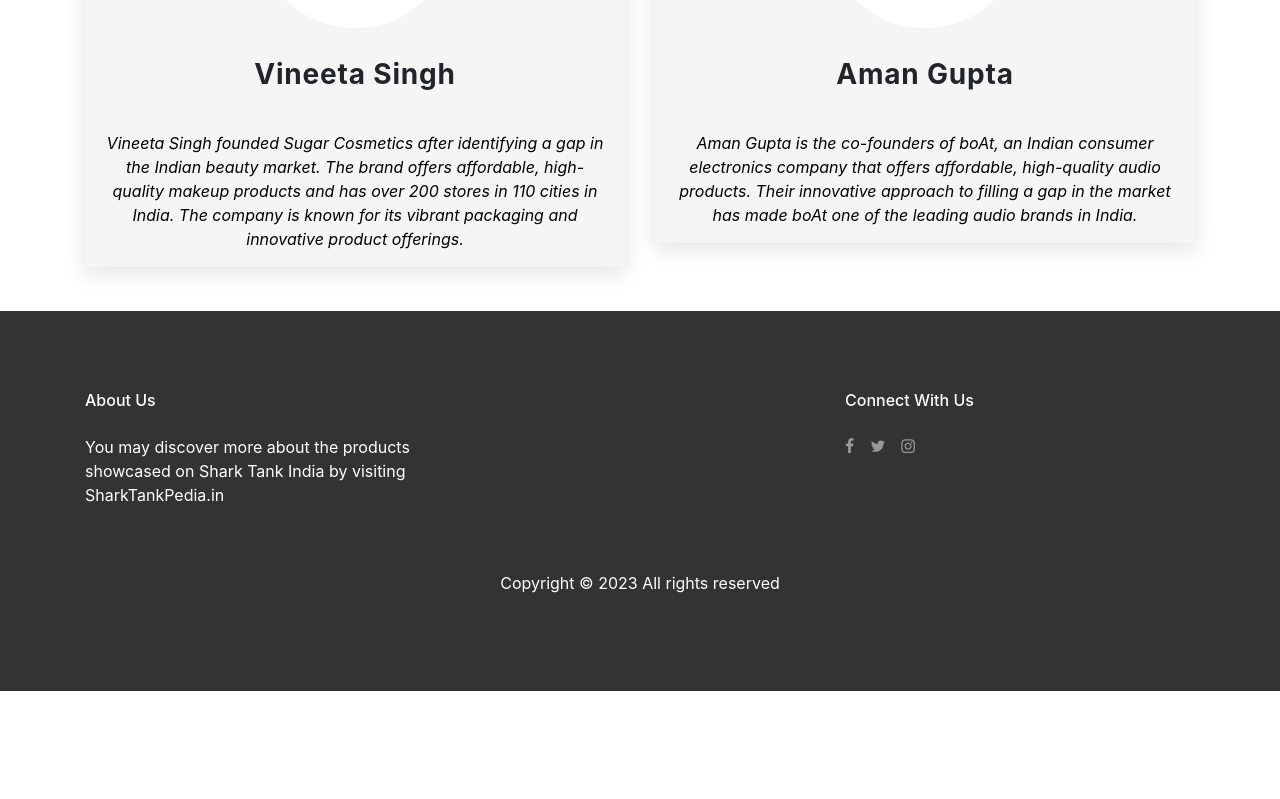
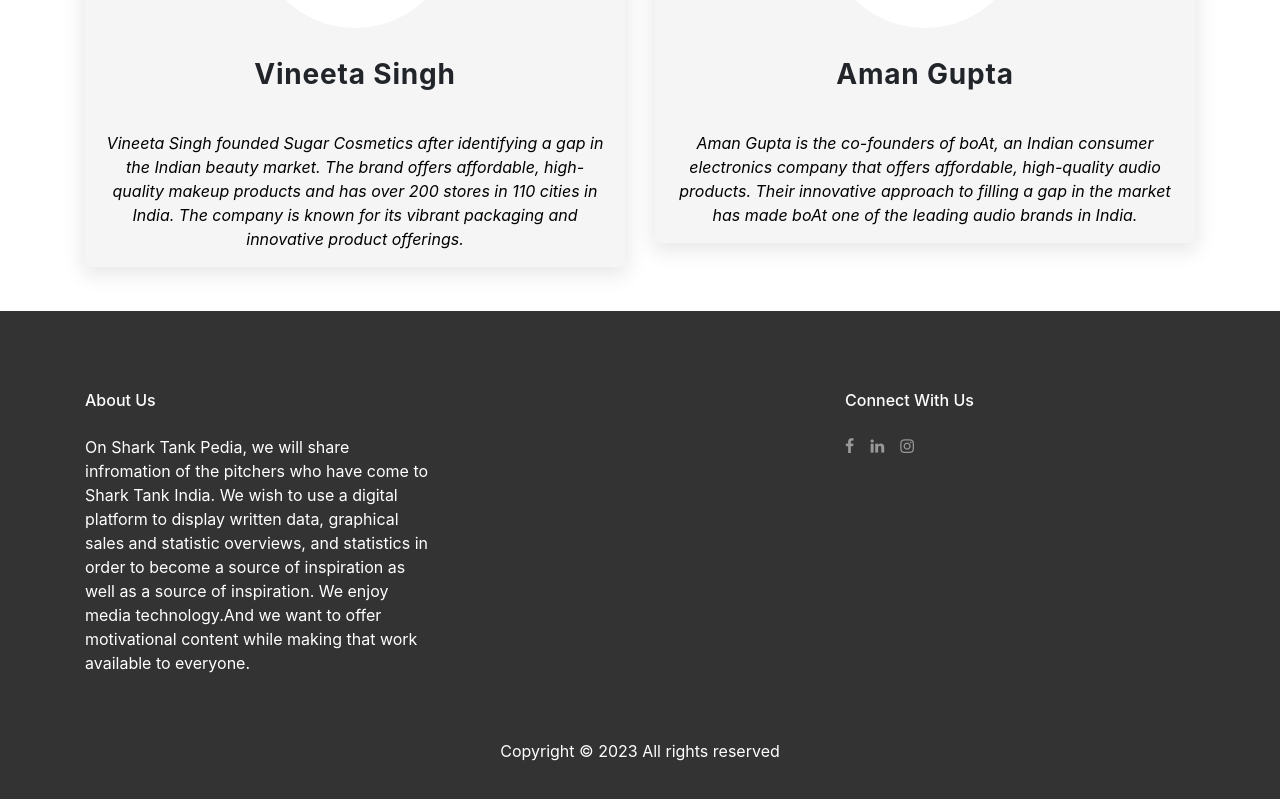
Before and after one commit to rushi308/sharktankpedia-next, a Next.js app: page /about-sharks in a window 1280 px wide. Shown: the part 1514-2313 px from the top of the page. Before the commit the page ends 2205 px from the top, so only its background shows below. Built offline with nearby package versions, Linux system fonts and the light colour scheme; what aws-amplify would draw is missing.

Commit message:
footer and link changes

```diff
--- a/src/components/Layout/Footer.tsx
+++ b/src/components/Layout/Footer.tsx
@@ -9,8 +9,13 @@ function Footer() {
           <div className="col-md-4">
             <h3 className="footer-heading mb-4">About Us</h3>
             <p className="text-white">
-              You may discover more about the products showcased on Shark Tank
-              India by visiting SharkTankPedia.in
+              On Shark Tank Pedia, we will share infromation of the pitchers who have come to
+              Shark Tank India. We wish to use a digital platform to display
+              written data, graphical sales and statistic overviews, and
+              statistics in order to become a source of inspiration as well as a
+              source of inspiration. We enjoy media technology.And we want to
+              offer motivational content while making that work available to
+              everyone.
             </p>
           </div>
           <div className="col-md-4 ml-auto"></div>
@@ -18,14 +23,22 @@ function Footer() {
             <div>
               <h3 className="footer-heading mb-4">Connect With Us</h3>
               <p>
-                <Link href="/">
+                <Link
+                  href="https://www.facebook.com/sharktankpedia.in"
+                  target="_blank"
+                  rel="noreferrer"
+                >
                   <span className="icon-facebook pt-2 pr-2 pb-2 pl-0"></span>
                 </Link>
-                <Link href="/">
-                  <span className="icon-twitter p-2"></span>
+                <Link
+                  href="https://www.linkedin.com/company/sharktankpedia-in/"
+                  target="_blank"
+                  rel="noreferrer"
+                >
+                  <span className="icon-linkedin p-2"></span>
                 </Link>
                 <Link
-                  href="https://www.instagram.com/sharktankpedia/"
+                  href="https://www.instagram.com/sharktankpedia.in/"
                   target="_blank"
                   rel="noreferrer"
                 >
```
